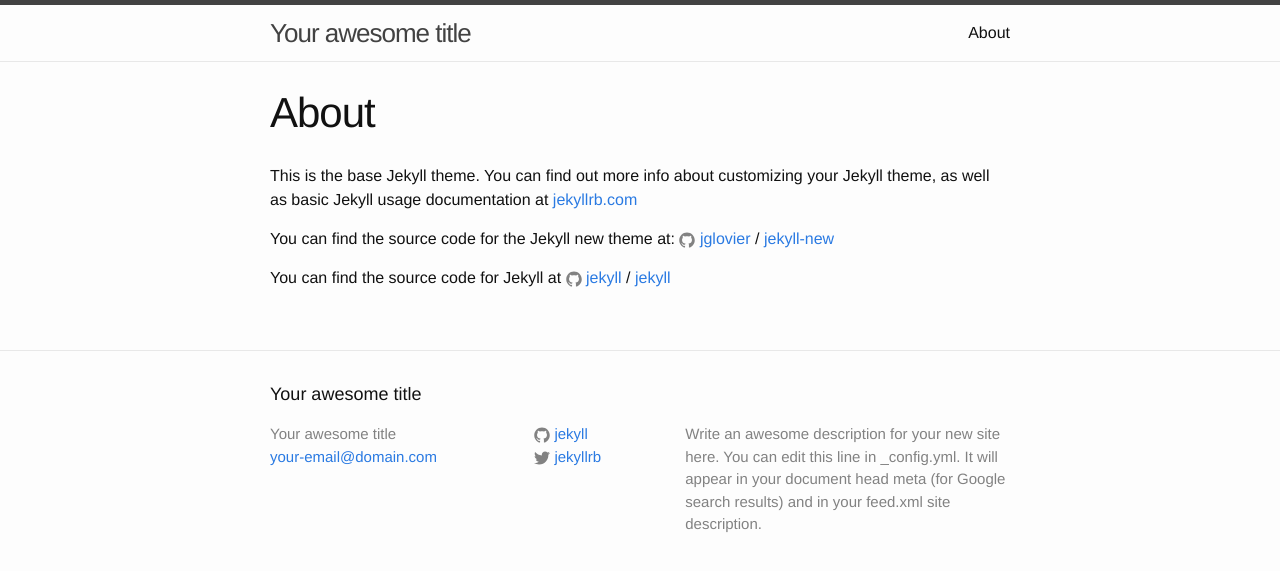
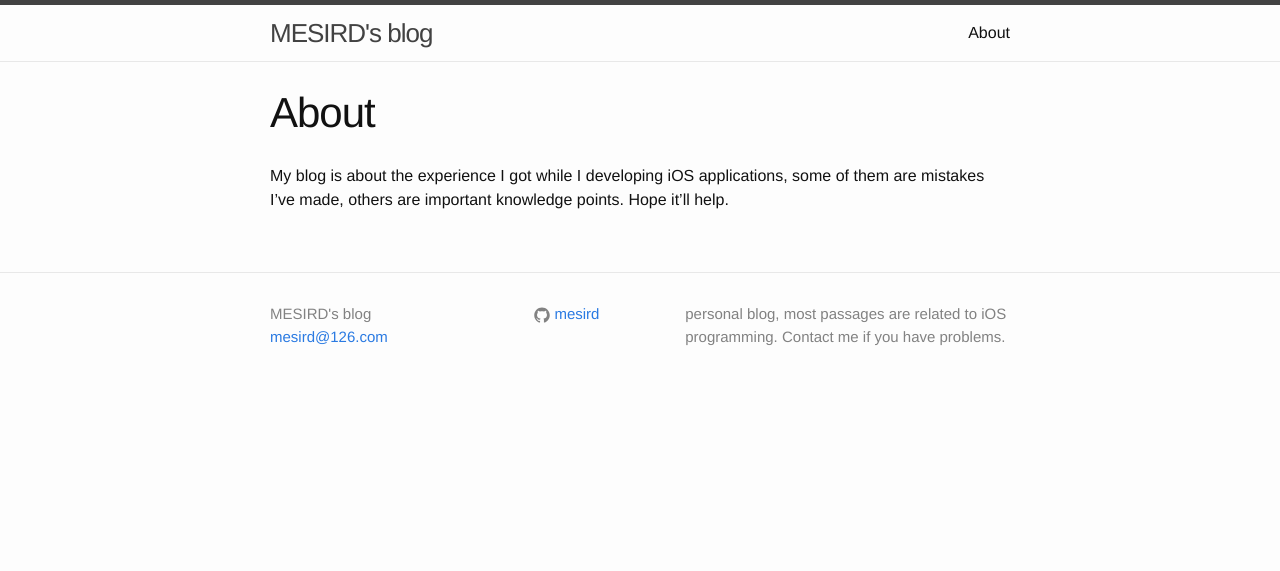
Before and after one commit to MESIRD/mesird.github.io, a Jekyll site: the page built from about.md, in a window 1280 px wide. Shown: the top 571 px of the page. Built offline with Jekyll 4.4.1, drawn with Linux system fonts in a browser that asks for light colours.

Commit message:
add blog : create jekyll project on mac

```diff
--- a/_config.yml
+++ b/_config.yml
@@ -6,16 +6,14 @@
 # 'jekyll serve'. If you change this file, please restart the server process.
 
 # Site settings
-title: Your awesome title
-email: your-email@domain.com
+title: MESIRD's blog
+email: mesird@126.com
 description: > # this means to ignore newlines until "baseurl:"
-  Write an awesome description for your new site here. You can edit this
-  line in _config.yml. It will appear in your document head meta (for
-  Google search results) and in your feed.xml site description.
-baseurl: "" # the subpath of your site, e.g. /blog
-url: "http://yourdomain.com" # the base hostname & protocol for your site
-twitter_username: jekyllrb
-github_username:  jekyll
+  personal blog, most passages are related to iOS programming. Contact me if you have problems.
+baseurl: "/blog" # the subpath of your site, e.g. /blog
+url: "http://mesird.github.io" # the base hostname & protocol for your site
+twitter_username:
+github_username:  mesird
 
 # Build settings
 markdown: kramdown
--- a/_includes/footer.html
+++ b/_includes/footer.html
@@ -1,13 +1,10 @@
 <footer class="site-footer">
 
   <div class="wrapper">
-
-    <h2 class="footer-heading">{{ site.title }}</h2>
-
     <div class="footer-col-wrapper">
       <div class="footer-col footer-col-1">
         <ul class="contact-list">
-          <li>{{ site.title }}</li>
+	  <li>{{ site.title }}</li>
           <li><a href="mailto:{{ site.email }}">{{ site.email }}</a></li>
         </ul>
       </div>
--- a/about.md
+++ b/about.md
@@ -4,12 +4,5 @@ title: About
 permalink: /about/
 ---
 
-This is the base Jekyll theme. You can find out more info about customizing your Jekyll theme, as well as basic Jekyll usage documentation at [jekyllrb.com](http://jekyllrb.com/)
-
-You can find the source code for the Jekyll new theme at:
-{% include icon-github.html username="jglovier" %} /
-[jekyll-new](https://github.com/jglovier/jekyll-new)
-
-You can find the source code for Jekyll at
-{% include icon-github.html username="jekyll" %} /
-[jekyll](https://github.com/jekyll/jekyll)
+My blog is about the experience I got while I developing iOS applications, some of them are mistakes I've made, others are important knowledge points.
+Hope it'll help.
```
Also changed, not shown: _posts/2016-03-09-create-jekyll-project.md (added, +28 -0 lines), images/sample_page_01.png (added).
